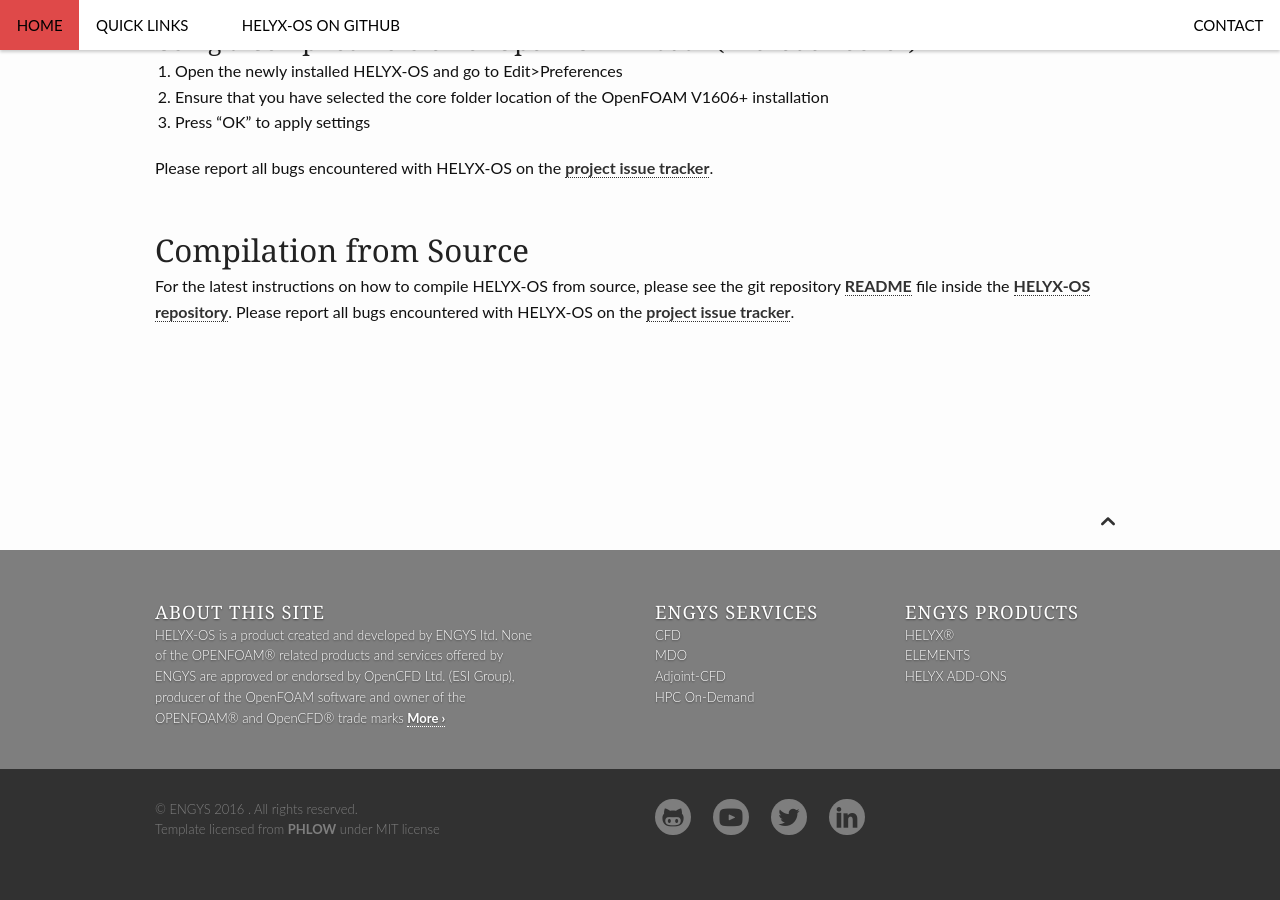
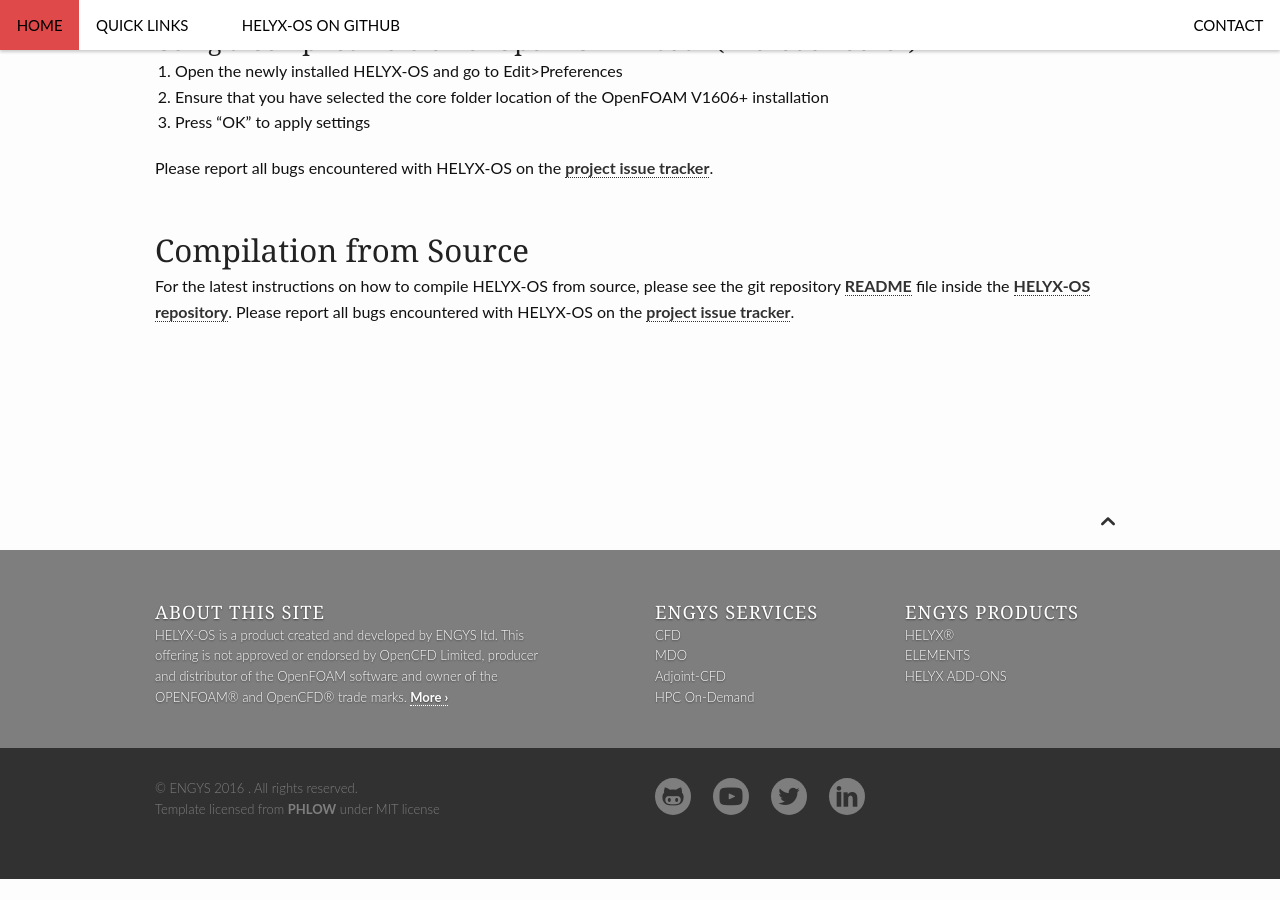
Before and after one commit to ENGYS/HELYX-OS, a Jekyll site: the page built from pages/installation.md, in a window 1280 px wide and 900 px high, scrolled down 3164 px. Built offline with Jekyll 4.4.1, drawn with Linux system fonts in a browser that asks for light colours; after the commit the page ends 4043 px from its top, so only the background shows below that.

Commit message:
fixed broken link and disclaimer update

```diff
--- a/_config.yml
+++ b/_config.yml
@@ -16,7 +16,7 @@
 
 
 # The description is used on homepage and in the footer to quickly describe your website. Use a maximum of 150 characters for SEO-purposes.
-description: "HELYX-OS is a product created and developed by ENGYS ltd. None of the OPENFOAM® related products and services offered by ENGYS are approved or endorsed by OpenCFD Ltd. (ESI Group), producer of the OpenFOAM software and owner of the OPENFOAM® and OpenCFD® trade marks"
+description: "HELYX-OS is a product created and developed by ENGYS ltd. This offering is not approved or endorsed by OpenCFD Limited, producer and distributor of the OpenFOAM software and owner of the OPENFOAM® and OpenCFD® trade marks."
 
 # Main author of the website
 # See > authors.yml
--- a/pages/installation.md
+++ b/pages/installation.md
@@ -109,5 +109,5 @@
 
 Please report all bugs encountered with HELYX-OS on the [project issue tracker](https://github.com/ENGYS/HELYX-OS/issues).
 
-## <a name="v1606"></a>Compilation from Source
+## <a name="fromSource"></a>Compilation from Source
 For the latest instructions on how to compile HELYX-OS from source, please see the git repository [README](https://github.com/ENGYS/HELYX-OS/blob/master/README.md) file inside the [HELYX-OS repository](https://github.com/ENGYS/HELYX-OS).  Please report all bugs encountered with HELYX-OS on the [project issue tracker](https://github.com/ENGYS/HELYX-OS/issues).
```
